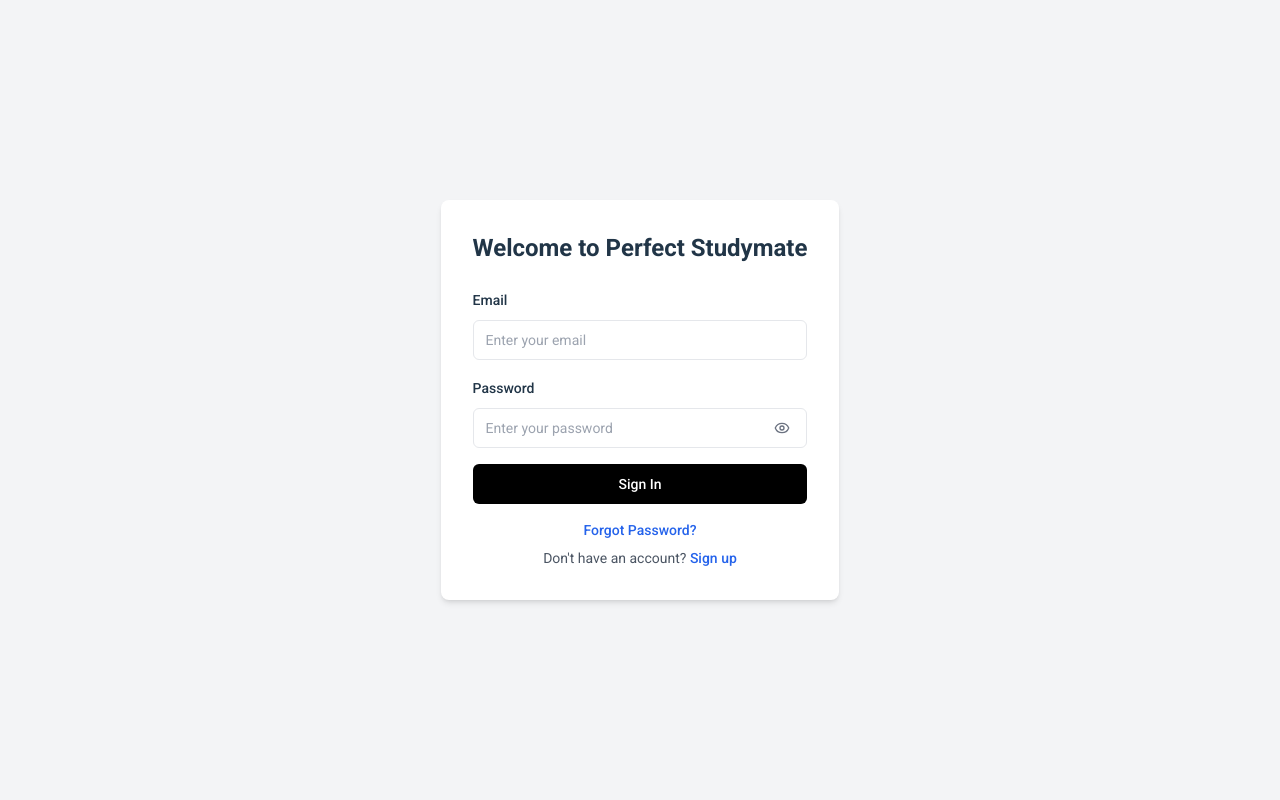
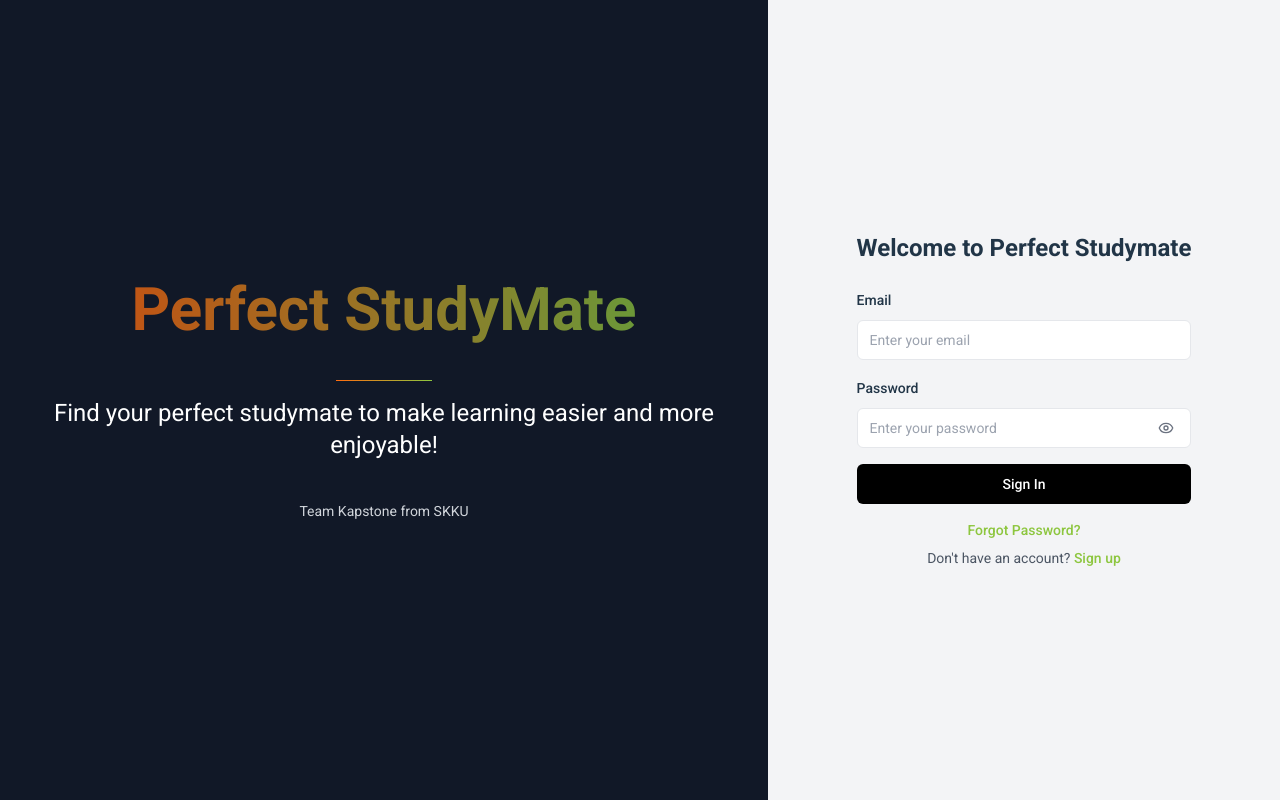
Before and after one commit to wndyd0131/2024-Capstone-Design-Project, a React (Vite) app in the folder perfectsm/: page /login in a window 1280 px wide. Built offline with nearby package versions, Linux system fonts and the light colour scheme.

Commit message:
feat#splash in login page

```diff
--- a/perfectsm/index.html
+++ b/perfectsm/index.html
@@ -14,7 +14,7 @@
     <title>Perfect Studymate</title>
   </head>
   <body>
-    <div id="root"></div>
+    <div id="root" className="p-0 m-0"></div>
     <script type="module" src="/src/main.jsx"></script>
   </body>
 </html>
--- a/perfectsm/src/App.css
+++ b/perfectsm/src/App.css
@@ -23,12 +23,7 @@
 /* 링크 스타일 */
 a {
   font-weight: 500;
-  color: #0e341b; /* 기본 링크 색상 */
   text-decoration: inherit;
-}
-
-a:hover {
-  color: #0e341b; /* 링크 호버 시 색상 */
 }
 
 /* 전역 레이아웃 설정 */
@@ -61,19 +56,6 @@
   overflow: auto; /* #root 내에서 내용이 넘치면 스크롤 */
 }
 
-/* 컨테이너 레이아웃 */
-.container {
-  flex: 1;
-  display: flex;
-  flex-grow: 1;
-  justify-content: center;
-  align-items: center;
-  padding: 20px;
-  width: 100%;
-  height: 100%;
-  box-sizing: border-box;
-}
-
 /* 버튼 스타일 */
 button {
   border-radius: 8px;
--- a/perfectsm/src/login.jsx
+++ b/perfectsm/src/login.jsx
@@ -1,4 +1,4 @@
-import { useState } from "react";
+import { useState, useEffect } from "react";
 import { Link } from "react-router-dom";
 import { Button } from "@/components/ui/button";
 import { Input } from "@/components/ui/input";
@@ -13,6 +13,26 @@
   const [showPassword, setShowPassword] = useState(false);
   const [isLoading, setIsLoading] = useState(false);
 
+  const [text, setText] = useState("");
+  const fullText =
+    "Find your perfect studymate to make learning easier and more enjoyable!";
+
+  //for typo animation
+  useEffect(() => {
+    let i = 0;
+    const typingInterval = setInterval(() => {
+      if (i < fullText.length) {
+        setText(fullText.slice(0, i + 1));
+        i++;
+      } else {
+        clearInterval(typingInterval);
+      }
+    }, 50);
+
+    return () => clearInterval(typingInterval);
+  }, []);
+
+  //for login
   const handleSubmit = async (event) => {
     event.preventDefault();
     // 로그인 성공 처리 (상태 업데이트 및 리디렉션)
@@ -28,8 +48,23 @@
   };
 
   return (
-    <div className="container bg-gray-100 max-w-full mx-auto p-6">
-      <div className="p-8 bg-white rounded-lg shadow-md w-110">
+    <div className="container max-w-full h-screen flex flex-row p-0">
+      <div className="flex flex-col items-center justify-center w-3/5 h-full bg-gray-900 overflow-hidden p-6">
+        <h1 className="text-4xl md:text-6xl font-bold mb-6 text-center relative">
+          <span className="bg-clip-text text-transparent bg-gradient-to-r from-[#ff6c0f] to-[#8dc63f] animate-pulse">
+            Perfect StudyMate
+          </span>
+        </h1>
+        <div className="w-24 h-px bg-gradient-to-r from-[#ff6c0f] to-[#8dc63f] my-4"></div>
+        <p className="text-xl md:text-2xl mb-10 text-center h-20 md:h-16 text-white">
+          {text}
+        </p>
+        <p className="text-xm md:text-sm text-gray-300">
+          Team Kapstone from SKKU
+        </p>
+      </div>
+      <div className="w-2/5 h-full bg-gray-100 flex flex-column items-center justify-center">
+        <div className="p-8 w-110">
           <h1 className="mb-6 text-2xl font-bold text-center">
             Welcome to Perfect Studymate
           </h1>
@@ -80,19 +115,20 @@
           <div className="mt-4 text-sm text-center space-y-2">
             <Link
               to="/forgot-password"
-            className="text-blue-600 hover:underline block"
+              className="text-[#8dc63f] hover:underline block"
               aria-label="Forgot password"
             >
               Forgot Password?
             </Link>
             <p className="text-gray-600">
               Don&apos;t have an account?{" "}
-            <Link to="/signup" className="text-blue-600 hover:underline">
+              <Link to="/signup" className="text-[#8dc63f] hover:underline">
                 Sign up
               </Link>
             </p>
           </div>
         </div>
       </div>
+    </div>
   );
 }
--- a/perfectsm/tailwind.config.js
+++ b/perfectsm/tailwind.config.js
@@ -8,6 +8,8 @@
     extend: {
       colors: {
         skkuGreen: "#0E341B", // 커스텀 색상 추가
+        skkuOrange: "#ff6c0f",
+        skkuliteGreen: "#8dc63f",
       },
       fontFamily: {
         sans: ["Roboto", "sans-serif"],
```
Lines whose indentation alone changed are shown as unchanged.
